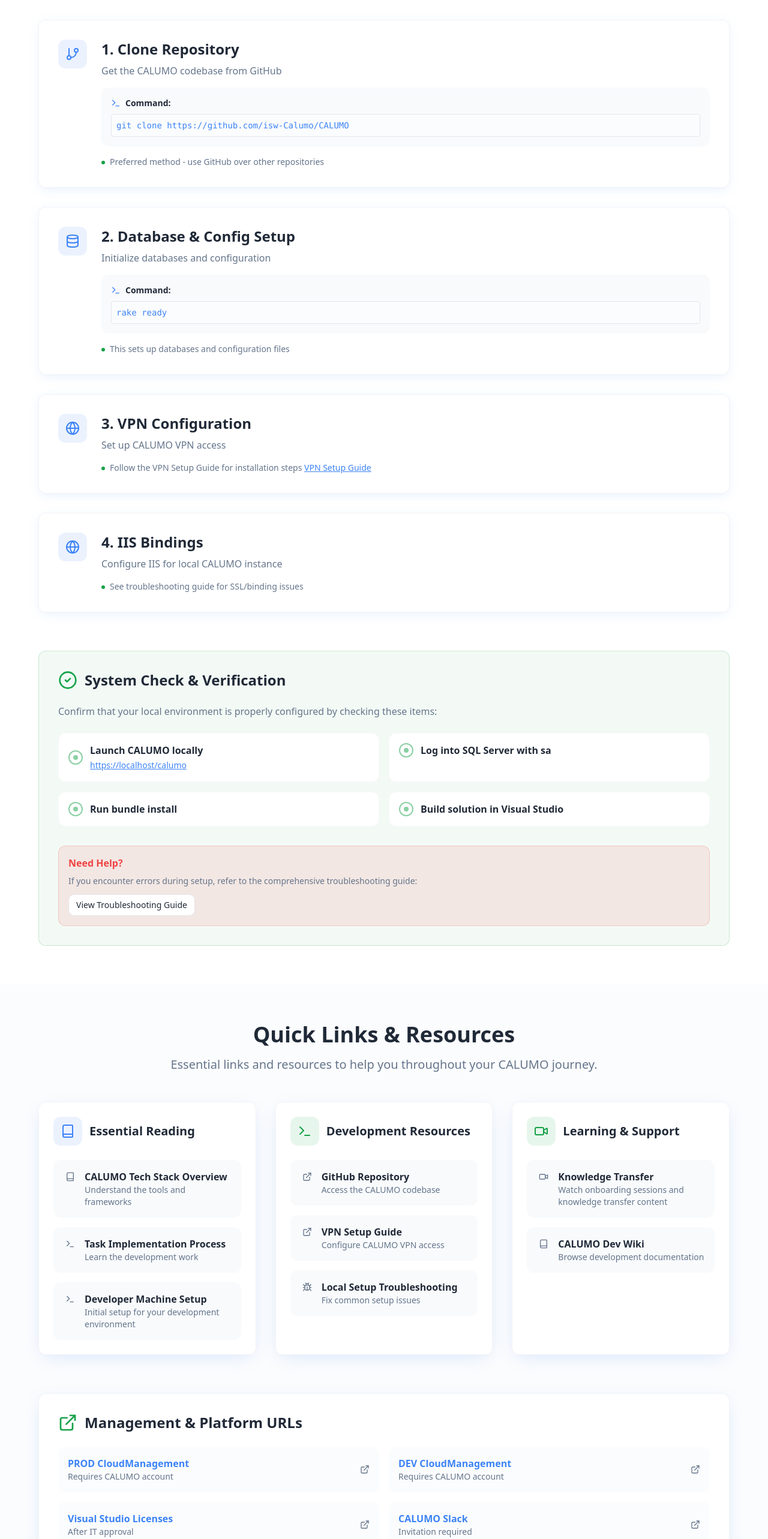
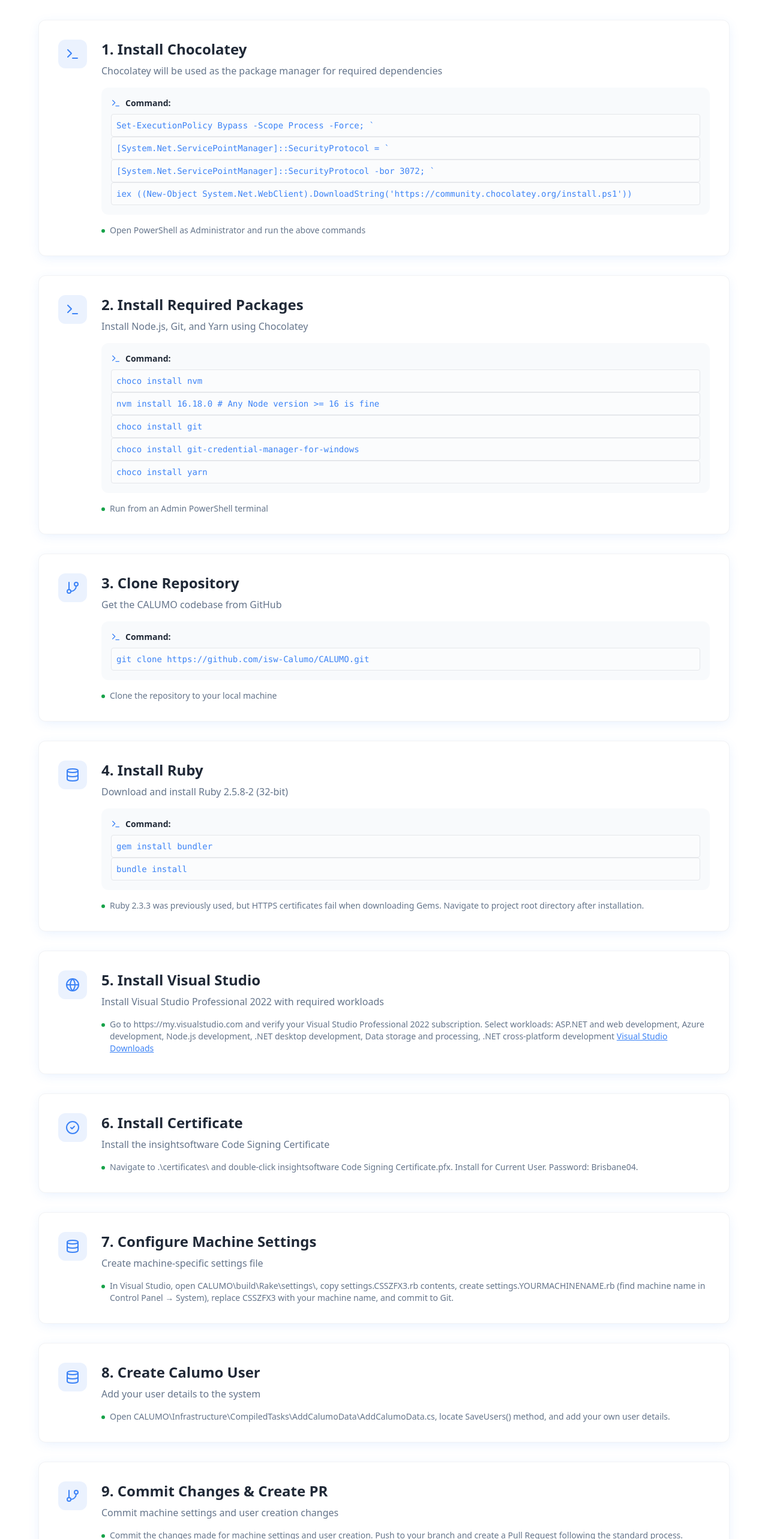
Before and after one commit to kbeetea/calumo-start-guide, a React (Vite) app: page / in a window 1280 px wide. Shown: the part 6807-9373 px from the top of the page at 60% size. Built offline with nearby package versions, Linux system fonts and the light colour scheme.

Commit message:
Update Local Environment Setup

```diff
--- a/src/components/LocalEnvironmentSection.tsx
+++ b/src/components/LocalEnvironmentSection.tsx
@@ -4,38 +4,85 @@ import { Button } from "@/components/ui/button";
 const LocalEnvironmentSection = () => {
   const setupSteps = [
     {
+      title: "Install Chocolatey",
+      icon: <Terminal className="w-6 h-6" />,
+      description: "Chocolatey will be used as the package manager for required dependencies",
+      commands: [
+        "Set-ExecutionPolicy Bypass -Scope Process -Force; `",
+        "[System.Net.ServicePointManager]::SecurityProtocol = `",
+        "[System.Net.ServicePointManager]::SecurityProtocol -bor 3072; `",
+        "iex ((New-Object System.Net.WebClient).DownloadString('https://community.chocolatey.org/install.ps1'))"
+      ],
+      note: "Open PowerShell as Administrator and run the above commands"
+    },
+    {
+      title: "Install Required Packages",
+      icon: <Terminal className="w-6 h-6" />,
+      description: "Install Node.js, Git, and Yarn using Chocolatey",
+      commands: [
+        "choco install nvm",
+        "nvm install 16.18.0   # Any Node version >= 16 is fine",
+        "choco install git",
+        "choco install git-credential-manager-for-windows",
+        "choco install yarn"
+      ],
+      note: "Run from an Admin PowerShell terminal"
+    },
+    {
       title: "Clone Repository",
       icon: <GitBranch className="w-6 h-6" />,
       description: "Get the CALUMO codebase from GitHub",
       commands: [
-        "git clone https://github.com/isw-Calumo/CALUMO"
+        "git clone https://github.com/isw-Calumo/CALUMO.git"
       ],
-      note: "Preferred method - use GitHub over other repositories"
+      note: "Clone the repository to your local machine"
     },
     {
-      title: "Database & Config Setup",
+      title: "Install Ruby",
       icon: <Database className="w-6 h-6" />,
-      description: "Initialize databases and configuration",
+      description: "Download and install Ruby 2.5.8-2 (32-bit)",
       commands: [
-        "rake ready"
+        "gem install bundler",
+        "bundle install"
       ],
-      note: "This sets up databases and configuration files"
+      note: "Ruby 2.3.3 was previously used, but HTTPS certificates fail when downloading Gems. Navigate to project root directory after installation."
     },
     {
-      title: "VPN Configuration",
+      title: "Install Visual Studio",
       icon: <Globe className="w-6 h-6" />,
-      description: "Set up CALUMO VPN access",
+      description: "Install Visual Studio Professional 2022 with required workloads",
       commands: [],
-      note: "Follow the VPN Setup Guide for installation steps",
-      linkText: "VPN Setup Guide",
-      linkUrl: "#"
+      note: "Go to https://my.visualstudio.com and verify your Visual Studio Professional 2022 subscription. Select workloads: ASP.NET and web development, Azure development, Node.js development, .NET desktop development, Data storage and processing, .NET cross-platform development",
+      linkText: "Visual Studio Downloads",
+      linkUrl: "https://my.visualstudio.com"
     },
     {
-      title: "IIS Bindings",
-      icon: <Globe className="w-6 h-6" />,
-      description: "Configure IIS for local CALUMO instance",
+      title: "Install Certificate",
+      icon: <CheckCircle2 className="w-6 h-6" />,
+      description: "Install the insightsoftware Code Signing Certificate",
       commands: [],
-      note: "See troubleshooting guide for SSL/binding issues"
+      note: "Navigate to .\\certificates\\ and double-click insightsoftware Code Signing Certificate.pfx. Install for Current User. Password: Brisbane04."
+    },
+    {
+      title: "Configure Machine Settings",
+      icon: <Database className="w-6 h-6" />,
+      description: "Create machine-specific settings file",
+      commands: [],
+      note: "In Visual Studio, open CALUMO\\build\\Rake\\settings\\, copy settings.CSSZFX3.rb contents, create settings.YOURMACHINENAME.rb (find machine name in Control Panel → System), replace CSSZFX3 with your machine name, and commit to Git."
+    },
+    {
+      title: "Create Calumo User",
+      icon: <Database className="w-6 h-6" />,
+      description: "Add your user details to the system",
+      commands: [],
+      note: "Open CALUMO\\Infrastructure\\CompiledTasks\\AddCalumoData\\AddCalumoData.cs, locate SaveUsers() method, and add your own user details."
+    },
+    {
+      title: "Commit Changes & Create PR",
+      icon: <GitBranch className="w-6 h-6" />,
+      description: "Commit machine settings and user creation changes",
+      commands: [],
+      note: "Commit the changes made for machine settings and user creation. Push to your branch and create a Pull Request following the standard process."
     }
   ];
 
```
